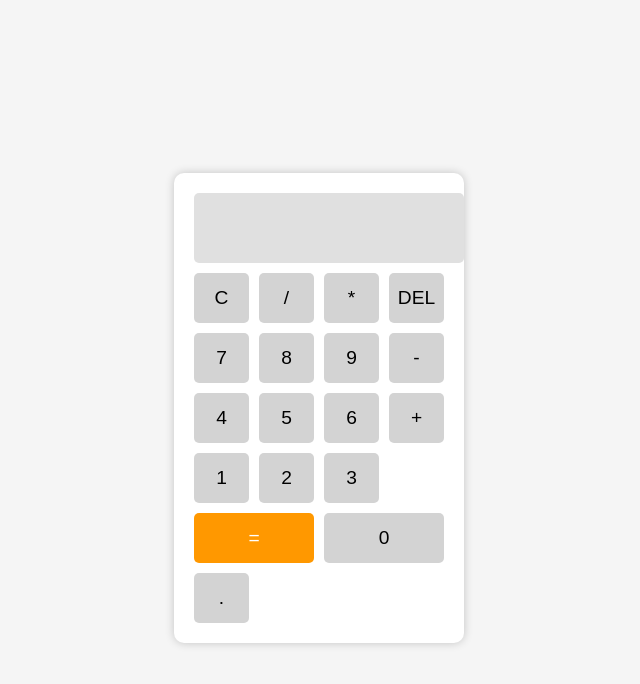
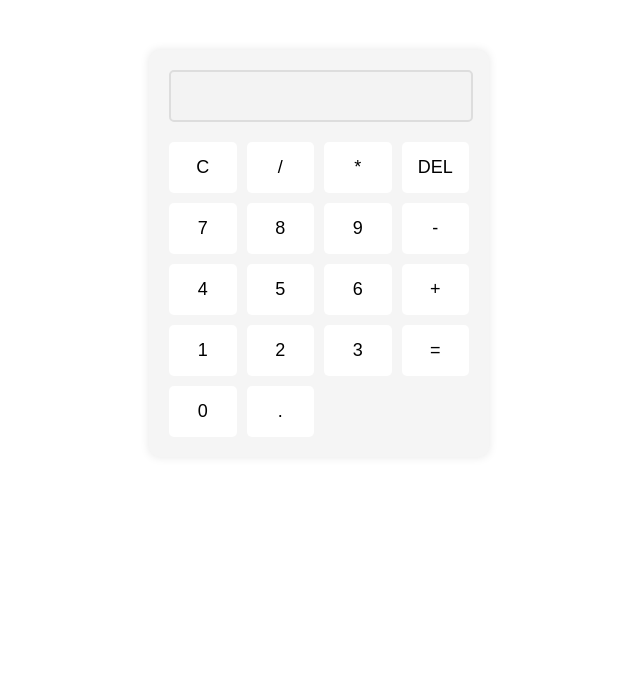
Before and after one commit to navyasree3108/Calculator, a plain HTML site: page index.html in a window 1280 px wide. Shown: the whole page, without its empty margins (321-961 px from the left). Drawn offline with Linux system fonts and the light colour scheme.

Commit message:
Update Style.css

```diff
--- a/Style.css
+++ b/Style.css
@@ -1,30 +1,20 @@
-body {
-    font-family: Arial, sans-serif;
-    display: flex;
-    justify-content: center;
-    align-items: center;
-    height: 100vh;
-    background-color: #f5f5f5;
-}
-
 .calculator {
-    width: 250px;
-    background: white;
+    width: 300px;
+    margin: 50px auto;
     padding: 20px;
+    background: #f5f5f5;
     border-radius: 10px;
-    box-shadow: 0px 0px 10px rgba(0, 0, 0, 0.2);
+    box-shadow: 0 0 10px rgba(0,0,0,0.1);
 }
 
 #display {
-    width: 100%;
-    height: 50px;
-    font-size: 1.5em;
+    width: calc(100% - 20px);
+    margin-bottom: 20px;
+    padding: 10px;
+    font-size: 24px;
+    border: 2px solid #ddd;
+    border-radius: 5px;
     text-align: right;
-    padding: 10px;
-    border: none;
-    background: #e0e0e0;
-    border-radius: 5px;
-    margin-bottom: 10px;
 }
 
 .buttons {
@@ -33,30 +23,20 @@ body {
     gap: 10px;
 }
 
-.button {
-    width: 100%;
-    height: 50px;
-    font-size: 1.2em;
-    background: lightgray;
+button {
+    padding: 15px;
+    font-size: 18px;
     border: none;
     border-radius: 5px;
+    background: #fff;
     cursor: pointer;
+    transition: background 0.2s;
 }
 
-.button:hover {
-    background: #d3d3d3;
+button:hover {
+    background: #e0e0e0;
 }
 
-.equal {
-    grid-column: span 2;
-    background: #ff9800;
-    color: white;
+button:active {
+    background: #d0d0d0;
 }
-
-.equal:hover {
-    background: #e68900;
-}
-
-.zero {
-    grid-column: span 2;
-}
```
